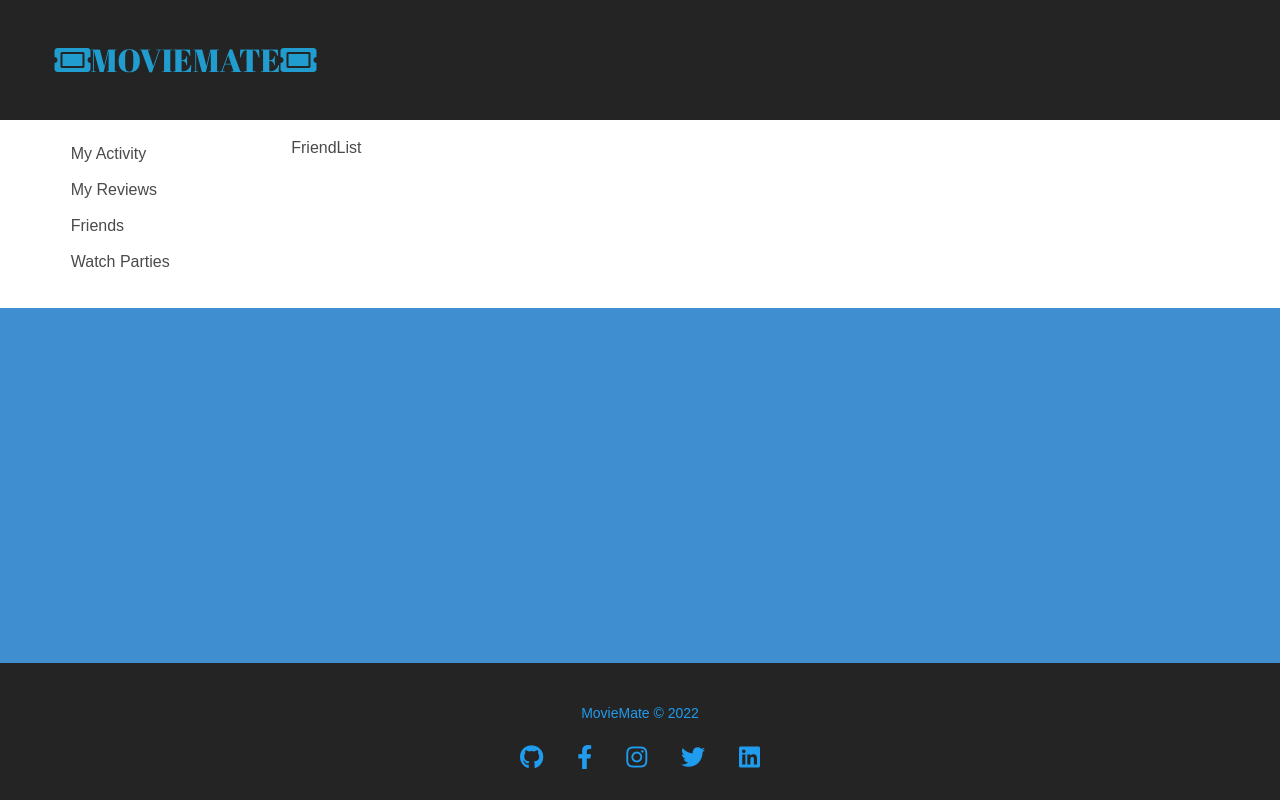
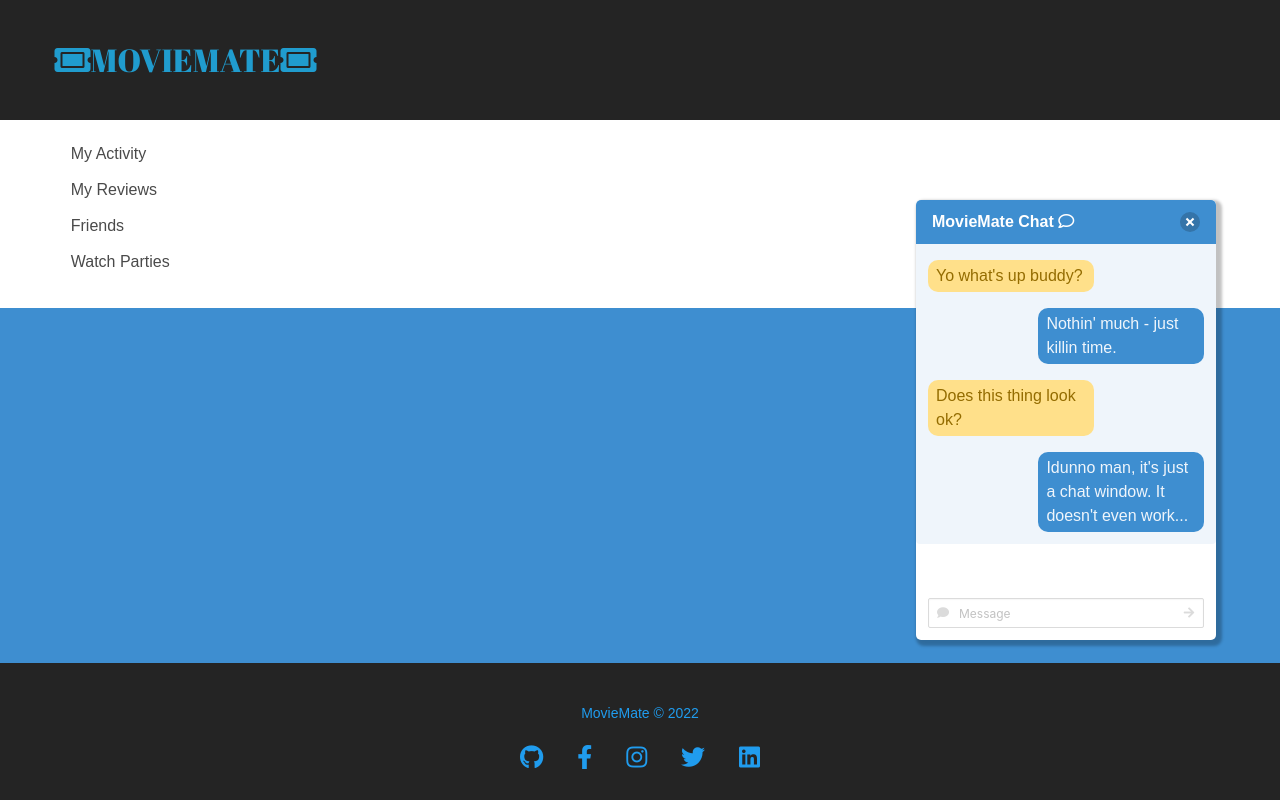
Before and after one commit to stevengoldbergm/movie-mate-3.0, a React (Create React App) app in the folder client/: page /profile in a window 1280 px wide. Both pictures are taken after a click on the link "Friends". Built offline with nearby package versions, Linux system fonts and the light colour scheme.

Commit message:
using friends page as a chat demo

```diff
--- a/client/src/pages/Friends.js
+++ b/client/src/pages/Friends.js
@@ -1,8 +1,56 @@
 import React from 'react';
+import '../components/Chat/style.css'
 
 function FriendList() {
   return (
-    <div>FriendList</div>
+    <div className='chat-container has-background-white'>
+      <article class="message is-info">
+        <header class="message-header">
+          <p>
+            MovieMate Chat <i className='far fa-comment'></i>
+          </p>
+          <button class="delete" aria-label="delete"></button>
+        </header>
+        <div class="message-body scrollable">
+          <div className='columns is-multiline'>
+            <div className='column is-three-fifths chat-bubble-left has-background-warning has-text-warning-dark py-1 px-2 my-2'>
+              Yo what's up buddy?
+            </div>
+            <div className='column is-three-fifths is-offset-two-fifths chat-bubble-right has-background-info has-text-info-light py-1 px-2 my-2'>
+              Nothin' much - just killin time.
+            </div>
+            <div className='column is-three-fifths chat-bubble-left has-background-warning has-text-warning-dark py-1 px-2 my-2'>
+              Does this thing look ok?
+            </div>
+            <div className='column is-three-fifths is-offset-two-fifths chat-bubble-right has-background-info has-text-info-light py-1 px-2 my-2'>
+              Idunno man, it's just a chat window. It doesn't even work...
+            </div>
+            <div className='column is-three-fifths chat-bubble-left has-background-warning has-text-warning-dark py-1 px-2 my-2'>
+              But like - it's ok looking?
+            </div>
+            <div className='column is-three-fifths is-offset-two-fifths chat-bubble-right has-background-info has-text-info-light py-1 px-2 my-2'>
+              Uuuh. Sure. It's fine.
+            </div>
+          </div>
+        </div>
+        <div className='chat-footer-container p-3'>
+          <div class="control has-icons-left has-icons-right">
+            <input class="input is-small" type="text" placeholder="Message"/>
+            <span class="icon is-small is-left">
+              <i class="fas fa-comment"></i>
+            </span>
+            <span class="icon is-right is-centered">
+              <i class="fas fa-arrow-right"></i>
+            </span>
+          </div>
+        </div>
+
+      </article>
+    </div>
+
+
+
+    // <div>FriendList</div>
   );
 };
 
```
